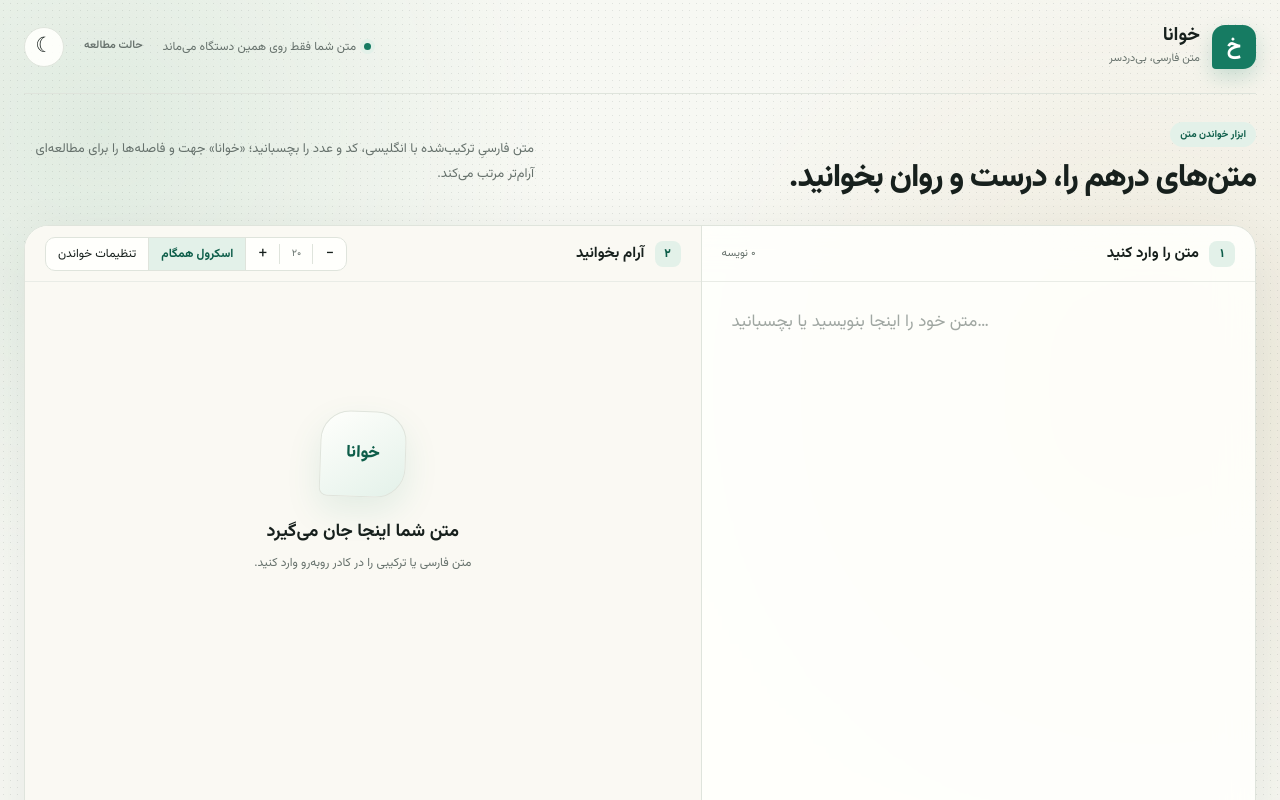
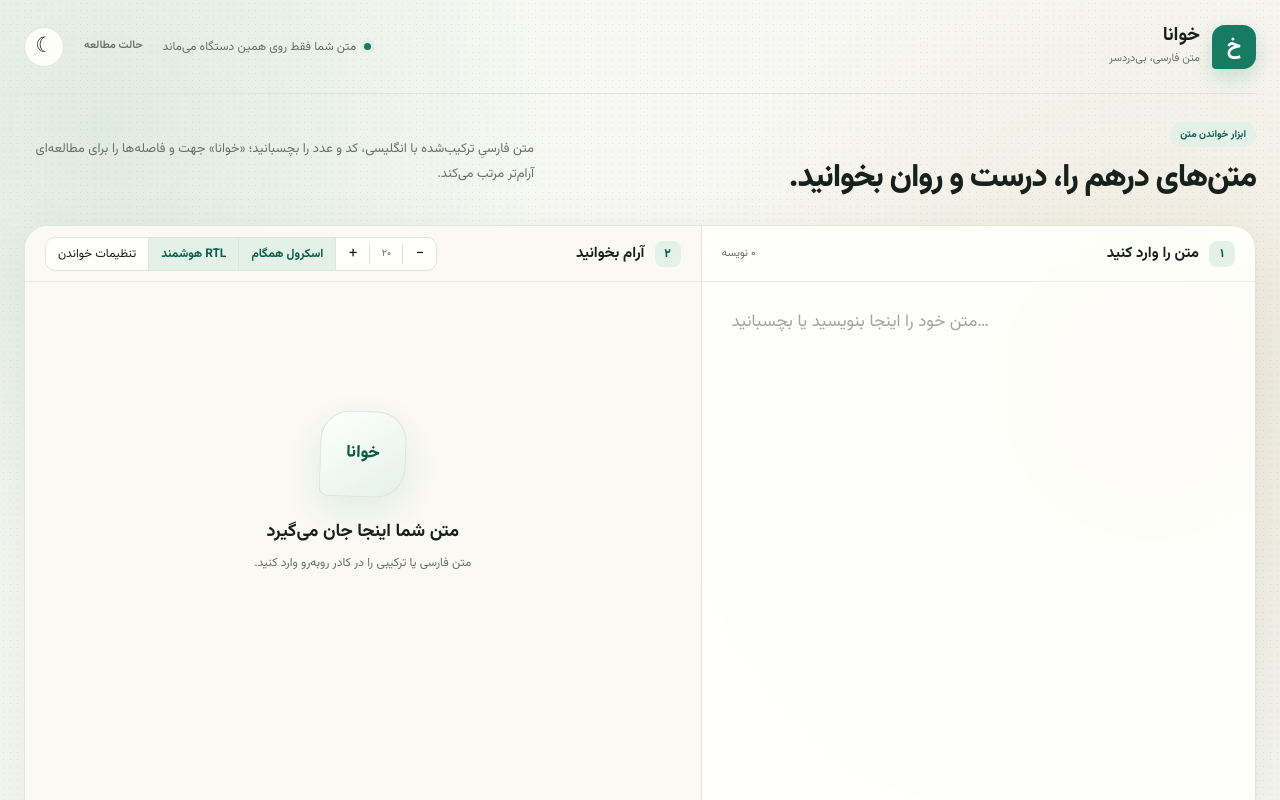
Before and after one commit to ghanad/khana, a Next.js app: page / in a window 1280 px wide. Shown: the top 800 px of the page. Built offline with nearby package versions, Linux system fonts and the light colour scheme.

Commit message:
feat: add smart RTL mode toggle for paragraphs with Persian words

```diff
--- a/app/globals.css
+++ b/app/globals.css
@@ -533,9 +533,9 @@ button:disabled {
   background: var(--surface-solid);
 }
 
-/* Only the stepper buttons are fixed-size squares; the typography toggle and
-   sync-scroll toggle are children of this row too and need their label width. */
-.reader-tools > button:not(.typography-toggle):not(.sync-scroll-toggle) {
+/* Only the stepper buttons are fixed-size squares; the typography toggle,
+   sync-scroll toggle, and rtl-mode toggle are children of this row too and need their label width. */
+.reader-tools > button:not(.typography-toggle):not(.sync-scroll-toggle):not(.rtl-mode-toggle) {
   width: 33px;
   height: 100%;
   flex: 0 0 auto;
@@ -877,7 +877,8 @@ button:disabled {
   background: var(--accent-soft);
 }
 
-.sync-scroll-toggle {
+.sync-scroll-toggle,
+.rtl-mode-toggle {
   height: 100%;
   flex: 0 0 auto;
   padding: 0 12px;
@@ -891,12 +892,14 @@ button:disabled {
   transition: color 160ms ease, background 160ms ease;
 }
 
-.reader-tools .sync-scroll-toggle:hover {
+.reader-tools .sync-scroll-toggle:hover,
+.reader-tools .rtl-mode-toggle:hover {
   color: var(--accent);
   background: var(--accent-soft);
 }
 
-.reader-tools .sync-scroll-toggle.is-active {
+.reader-tools .sync-scroll-toggle.is-active,
+.reader-tools .rtl-mode-toggle.is-active {
   color: var(--accent-dark);
   background: var(--accent-soft);
   font-weight: 700;
--- a/app/lib/direction.ts
+++ b/app/lib/direction.ts
@@ -1,6 +1,11 @@
 import bidiFactory from "bidi-js";
 
 const bidi = bidiFactory();
+
+// Persian and Arabic letters pattern (covering standard and extended Arabic script letters).
+// If a paragraph contains even a single Persian/Arabic letter/word, it will be directed RTL.
+const PERSIAN_WORD_PATTERN =
+  /[\u0620-\u064A\u0670-\u06D3\u06D5\uFB50-\uFDFF\uFE70-\uFEFC]/;
 
 // Only these bidi classes are "strong". A paragraph's direction comes from the
 // first one of them it contains (Unicode UAX #9 rules P2/P3), not from whichever
@@ -17,12 +22,19 @@ function isStrongLtr(type: string) {
 /**
  * Returns the base paragraph direction for a piece of text.
  *
- * Uses the UAX #9 P2/P3 rule: the first strongly directional character wins.
- * Counting characters instead would let one long Latin word inside a Persian
- * sentence flip the whole paragraph to LTR, which is what a majority vote on
- * bidi classes used to do here.
+ * When `forcePersianRtl` is true (default), if the paragraph contains even a single
+ * Persian word, it returns "rtl".
+ * Otherwise, it uses the UAX #9 P2/P3 rule: the first strongly directional
+ * character wins, falling back to LTR.
  */
-export function getTextDirection(text: string): "rtl" | "ltr" {
+export function getTextDirection(
+  text: string,
+  forcePersianRtl: boolean = true,
+): "rtl" | "ltr" {
+  if (forcePersianRtl && PERSIAN_WORD_PATTERN.test(text)) {
+    return "rtl";
+  }
+
   for (const character of text) {
     const type = bidi.getBidiCharTypeName(character);
 
--- a/app/page.tsx
+++ b/app/page.tsx
@@ -38,6 +38,48 @@ import {
 
 const DOCUMENT_SAVE_DELAY = 300;
 const FONT_SIZE_STEP = 2;
+const SMART_RTL_KEY = "khana:smart-rtl:v1";
+
+let smartRtlSnapshot = true;
+const smartRtlListeners = new Set<() => void>();
+
+function subscribeSmartRtl(listener: () => void) {
+  smartRtlListeners.add(listener);
+  return () => {
+    smartRtlListeners.delete(listener);
+  };
+}
+
+function getSmartRtlSnapshot() {
+  return smartRtlSnapshot;
+}
+
+function getSmartRtlServerSnapshot() {
+  return true;
+}
+
+function toggleSmartRtl() {
+  smartRtlSnapshot = !smartRtlSnapshot;
+  try {
+    window.localStorage.setItem(SMART_RTL_KEY, String(smartRtlSnapshot));
+  } catch {
+    // Storage access may fail
+  }
+  for (const listener of smartRtlListeners) {
+    listener();
+  }
+}
+
+if (typeof window !== "undefined") {
+  try {
+    const stored = window.localStorage.getItem(SMART_RTL_KEY);
+    if (stored !== null) {
+      smartRtlSnapshot = stored === "true";
+    }
+  } catch {
+    // Storage access may fail
+  }
+}
 
 const FONT_FAMILY_STACKS: Record<ReaderSettings["fontFamily"], string> = {
   vazir: '"Vazirmatn", Tahoma, Arial, sans-serif',
@@ -69,6 +111,11 @@ export default function Home() {
     subscribeToReader,
     getReaderSnapshot,
     getReaderServerSnapshot,
+  );
+  const isSmartRtl = useSyncExternalStore(
+    subscribeSmartRtl,
+    getSmartRtlSnapshot,
+    getSmartRtlServerSnapshot,
   );
   const [copied, setCopied] = useState(false);
   const [isInputCollapsed, setIsInputCollapsed] = useState(false);
@@ -202,7 +249,7 @@ export default function Home() {
       window.cancelAnimationFrame(frameId);
       window.removeEventListener("resize", refreshAnchors);
     };
-  }, [refreshAnchors, settings]);
+  }, [refreshAnchors, settings, isSmartRtl]);
 
   const handleTextareaScroll = useCallback(() => {
     if (
@@ -638,6 +685,19 @@ export default function Home() {
                   اسکرول همگام
                 </button>
                 <button
+                  className={`rtl-mode-toggle ${isSmartRtl ? "is-active" : ""}`}
+                  type="button"
+                  onClick={toggleSmartRtl}
+                  aria-pressed={isSmartRtl}
+                  title={
+                    isSmartRtl
+                      ? "راست‌به‌چپ هوشمند فعال است (پاراگراف با کلمه فارسی، RTL می‌شود)"
+                      : "راست‌به‌چپ هوشمند غیرفعال است (حالت استاندارد متن)"
+                  }
+                >
+                  RTL هوشمند
+                </button>
+                <button
                   className="typography-toggle"
                   type="button"
                   onClick={() => setIsTypographyOpen((current) => !current)}
@@ -690,7 +750,7 @@ export default function Home() {
                       return (
                         <Heading
                           key={index}
-                          dir={getTextDirection(block.content)}
+                          dir={getTextDirection(block.content, isSmartRtl)}
                           data-block-index={index}
                         >
                           <InlineText>{block.content}</InlineText>
@@ -703,11 +763,11 @@ export default function Home() {
                       return (
                         <List
                           key={index}
-                          dir={getTextDirection(block.items[0] ?? "")}
+                          dir={getTextDirection(block.items[0] ?? "", isSmartRtl)}
                           data-block-index={index}
                         >
                           {block.items.map((item, itemIndex) => (
-                            <li key={itemIndex} dir={getTextDirection(item)}>
+                            <li key={itemIndex} dir={getTextDirection(item, isSmartRtl)}>
                               <InlineText>{item}</InlineText>
                             </li>
                           ))}
@@ -719,7 +779,7 @@ export default function Home() {
                       return (
                         <blockquote
                           key={index}
-                          dir={getTextDirection(block.content)}
+                          dir={getTextDirection(block.content, isSmartRtl)}
                           data-block-index={index}
                         >
                           <InlineText>{block.content}</InlineText>
@@ -736,7 +796,7 @@ export default function Home() {
                         >
                           <table
                             className="data-table"
-                            dir={getTextDirection(block.header.join(""))}
+                            dir={getTextDirection(block.header.join(""), isSmartRtl)}
                           >
                             <thead>
                               <tr>
@@ -757,7 +817,7 @@ export default function Home() {
                                   {row.map((cell, cellIndex) => (
                                     <td
                                       key={cellIndex}
-                                      dir={getTextDirection(cell)}
+                                      dir={getTextDirection(cell, isSmartRtl)}
                                       style={alignmentStyle(block.align[cellIndex])}
                                     >
                                       <InlineText>{cell}</InlineText>
@@ -774,7 +834,7 @@ export default function Home() {
                     return (
                       <p
                         key={index}
-                        dir={getTextDirection(block.content)}
+                        dir={getTextDirection(block.content, isSmartRtl)}
                         data-block-index={index}
                       >
                         <InlineText>{block.content}</InlineText>
```
Also changed, not shown: 1 other file (tests, documents, lock files or other folders).
